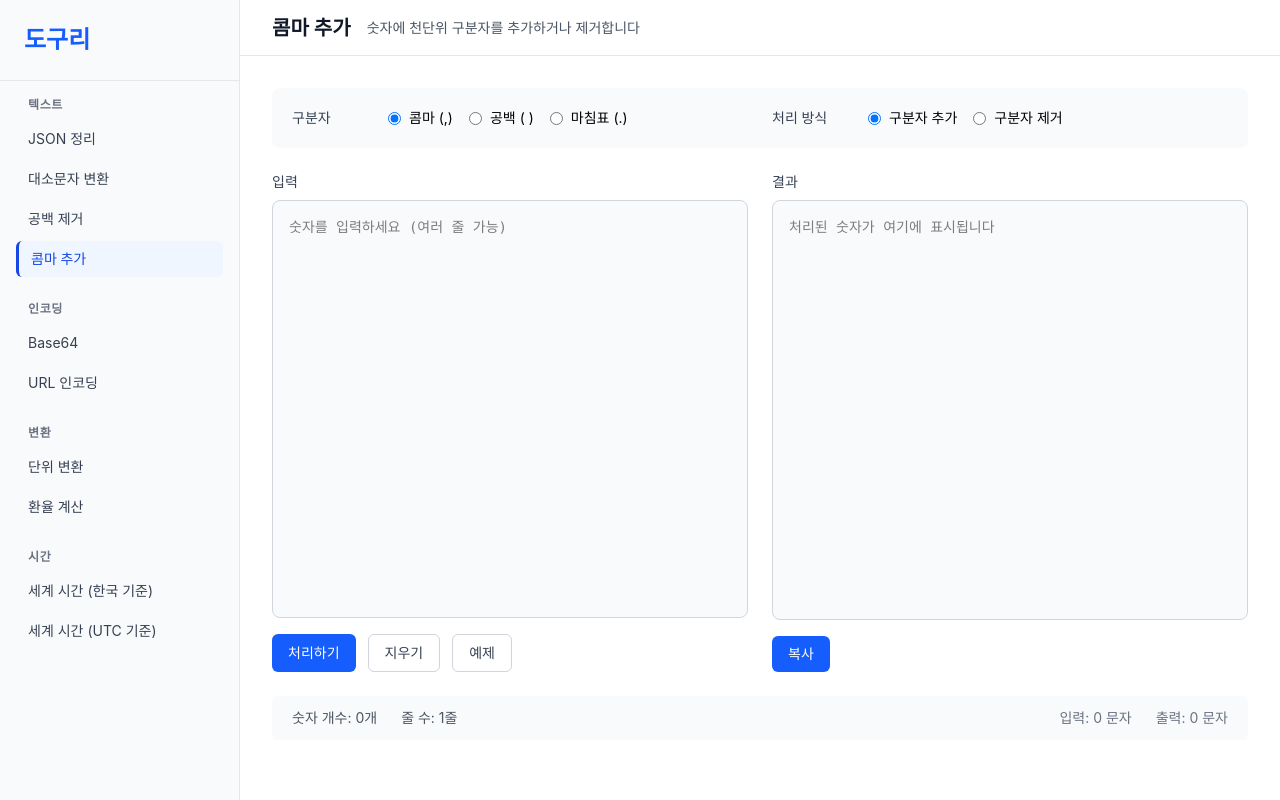
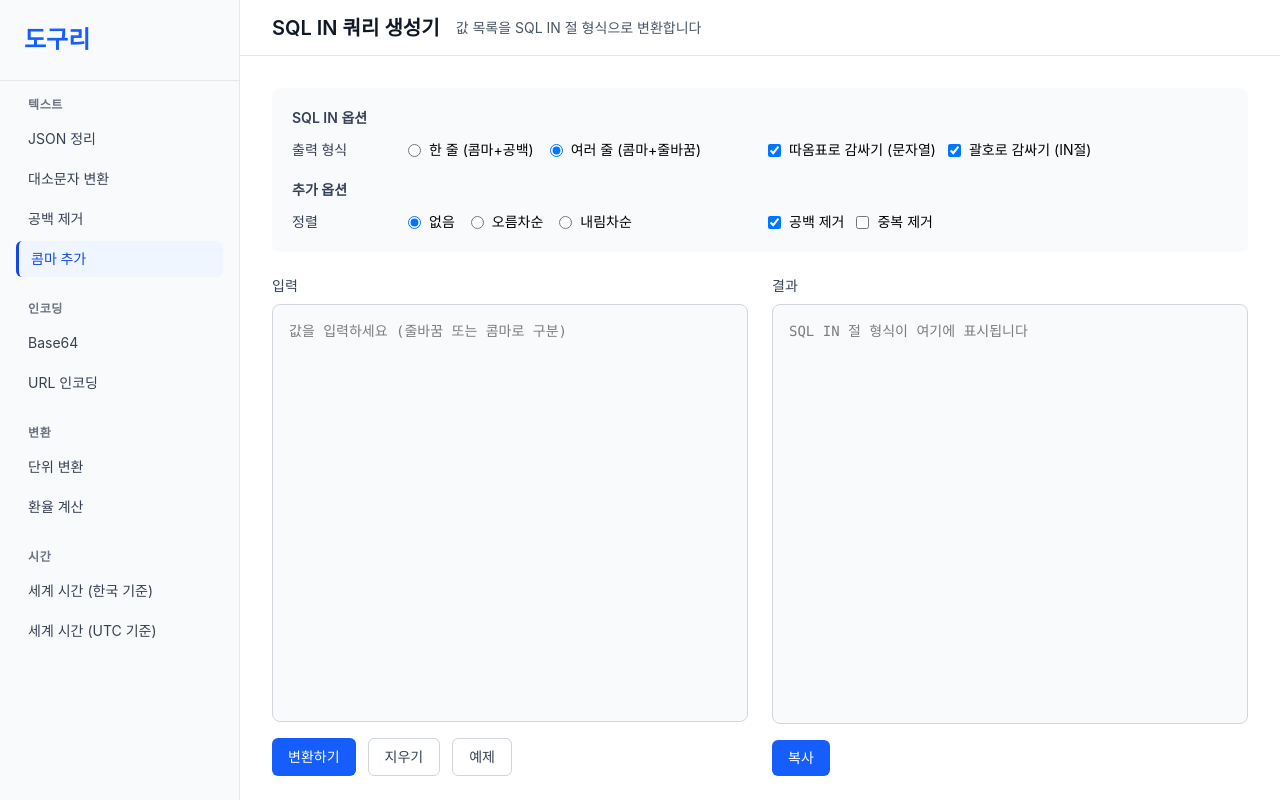
Before and after one commit to yhyuk/doguri, a React (Vite) app: page /comma-formatter in a window 1280 px wide. Built offline with nearby package versions, Linux system fonts and the light colour scheme.

Commit message:
Add GitHub Pages deployment configuration

```diff
--- a/package.json
+++ b/package.json
@@ -10,7 +10,9 @@
     "preview": "vite preview",
     "test": "vitest",
     "test:ui": "vitest --ui",
-    "test:coverage": "vitest run --coverage"
+    "test:coverage": "vitest run --coverage",
+    "predeploy": "npm run build",
+    "deploy": "gh-pages -d dist"
   },
   "dependencies": {
     "axios": "^1.13.6",
@@ -36,6 +38,7 @@
     "eslint": "^9.39.1",
     "eslint-plugin-react-hooks": "^7.0.1",
     "eslint-plugin-react-refresh": "^0.4.24",
+    "gh-pages": "^6.3.0",
     "globals": "^16.5.0",
     "jsdom": "^28.1.0",
     "msw": "^2.12.10",
--- a/src/tools/CommaFormatter/index.tsx
+++ b/src/tools/CommaFormatter/index.tsx
@@ -2,18 +2,32 @@ import { useState } from 'react';
 import Header from '../../components/Layout/Header';
 import Button from '../../components/common/Button';
 import TextArea from '../../components/common/TextArea';
-import { processBatch, getFormatStats } from './utils';
-import type { SeparatorType } from './utils';
+import { formatForSqlIn, getFormatStats } from './utils';
+import type { OutputFormat, SortOrder, FormatOptions } from './utils';
 
 export default function CommaFormatter() {
   const [input, setInput] = useState('');
   const [output, setOutput] = useState('');
-  const [separator, setSeparator] = useState<SeparatorType>('comma');
-  const [removeMode, setRemoveMode] = useState(false);
+  const [wrapInQuotes, setWrapInQuotes] = useState(true);
+  const [outputFormat, setOutputFormat] = useState<OutputFormat>('newline');
+  const [wrapInParentheses, setWrapInParentheses] = useState(true);
+  const [removeDuplicates, setRemoveDuplicates] = useState(false);
+  const [sortOrder, setSortOrder] = useState<SortOrder>('none');
+  const [trimWhitespace, setTrimWhitespace] = useState(true);
 
   const handleProcess = () => {
     if (!input) return;
-    const result = processBatch(input, separator, removeMode);
+
+    const options: FormatOptions = {
+      wrapInQuotes,
+      outputFormat,
+      wrapInParentheses,
+      removeDuplicates,
+      sortOrder,
+      trimWhitespace,
+    };
+
+    const result = formatForSqlIn(input, options);
     setOutput(result);
   };
 
@@ -41,7 +55,10 @@ export default function CommaFormatter() {
   };
 
   const handleExample = () => {
-    setInput('1234567\n890123.45\n금액: 1000000원\n총합: 9876543.21');
+    setInput(`user1@example.com
+user2@example.com
+user3@example.com
+admin@example.com`);
   };
 
   const stats = getFormatStats(input, output);
@@ -49,85 +66,134 @@ export default function CommaFormatter() {
   return (
     <div className="flex flex-col h-full">
       <Header
-        title="콤마 추가"
-        description="숫자에 천단위 구분자를 추가하거나 제거합니다"
+        title="SQL IN 쿼리 생성기"
+        description="값 목록을 SQL IN 절 형식으로 변환합니다"
       />
 
       <div className="flex-1 overflow-auto p-8">
         <div className="max-w-7xl mx-auto">
           {/* Options Panel */}
-          <div className="bg-gray-50 rounded-lg p-5 mb-6">
-            <div className="grid grid-cols-2 gap-6">
+          <div className="bg-gray-50 rounded-lg p-5 mb-6 space-y-5">
+            {/* SQL IN Options */}
+            <div>
+              <h3 className="text-sm font-semibold text-gray-700 mb-3">SQL IN 옵션</h3>
+              <div className="grid grid-cols-2 gap-4">
                 <div className="flex items-center gap-4">
-                <label className="text-sm font-medium text-gray-700 min-w-[80px]">
-                  구분자
+                  <label className="text-sm font-medium text-gray-700 min-w-[100px]">
+                    출력 형식
                   </label>
                   <div className="flex gap-4">
                     <label className="flex items-center gap-2 text-sm cursor-pointer">
                       <input
                         type="radio"
-                      name="separator"
-                      value="comma"
-                      checked={separator === 'comma'}
-                      onChange={(e) => setSeparator(e.target.value as SeparatorType)}
+                        name="format"
+                        value="inline"
+                        checked={outputFormat === 'inline'}
+                        onChange={(e) => setOutputFormat(e.target.value as OutputFormat)}
                         className="text-blue-600"
-                      disabled={removeMode}
                       />
-                    콤마 (,)
+                      한 줄 (콤마+공백)
                     </label>
                     <label className="flex items-center gap-2 text-sm cursor-pointer">
                       <input
                         type="radio"
-                      name="separator"
-                      value="space"
-                      checked={separator === 'space'}
-                      onChange={(e) => setSeparator(e.target.value as SeparatorType)}
+                        name="format"
+                        value="newline"
+                        checked={outputFormat === 'newline'}
+                        onChange={(e) => setOutputFormat(e.target.value as OutputFormat)}
                         className="text-blue-600"
-                      disabled={removeMode}
                       />
-                    공백 ( )
-                  </label>
-                  <label className="flex items-center gap-2 text-sm cursor-pointer">
-                    <input
-                      type="radio"
-                      name="separator"
-                      value="period"
-                      checked={separator === 'period'}
-                      onChange={(e) => setSeparator(e.target.value as SeparatorType)}
-                      className="text-blue-600"
-                      disabled={removeMode}
-                    />
-                    마침표 (.)
+                      여러 줄 (콤마+줄바꿈)
                     </label>
                   </div>
                 </div>
 
+                <div className="flex items-center gap-3">
+                  <label className="flex items-center gap-2 text-sm cursor-pointer">
+                    <input
+                      type="checkbox"
+                      checked={wrapInQuotes}
+                      onChange={(e) => setWrapInQuotes(e.target.checked)}
+                      className="text-blue-600 rounded"
+                    />
+                    따옴표로 감싸기 (문자열)
+                  </label>
+                  <label className="flex items-center gap-2 text-sm cursor-pointer">
+                    <input
+                      type="checkbox"
+                      checked={wrapInParentheses}
+                      onChange={(e) => setWrapInParentheses(e.target.checked)}
+                      className="text-blue-600 rounded"
+                    />
+                    괄호로 감싸기 (IN절)
+                  </label>
+                </div>
+              </div>
+            </div>
+
+            {/* Additional Options */}
+            <div>
+              <h3 className="text-sm font-semibold text-gray-700 mb-3">추가 옵션</h3>
+              <div className="grid grid-cols-2 gap-4">
                 <div className="flex items-center gap-4">
-                <label className="text-sm font-medium text-gray-700 min-w-[80px]">
-                  처리 방식
+                  <label className="text-sm font-medium text-gray-700 min-w-[100px]">
+                    정렬
                   </label>
                   <div className="flex gap-4">
                     <label className="flex items-center gap-2 text-sm cursor-pointer">
                       <input
                         type="radio"
-                      name="mode"
-                      value="add"
-                      checked={!removeMode}
-                      onChange={() => setRemoveMode(false)}
+                        name="sort"
+                        value="none"
+                        checked={sortOrder === 'none'}
+                        onChange={(e) => setSortOrder(e.target.value as SortOrder)}
                         className="text-blue-600"
                       />
-                    구분자 추가
+                      없음
                     </label>
                     <label className="flex items-center gap-2 text-sm cursor-pointer">
                       <input
                         type="radio"
-                      name="mode"
-                      value="remove"
-                      checked={removeMode}
-                      onChange={() => setRemoveMode(true)}
+                        name="sort"
+                        value="asc"
+                        checked={sortOrder === 'asc'}
+                        onChange={(e) => setSortOrder(e.target.value as SortOrder)}
                         className="text-blue-600"
                       />
-                    구분자 제거
+                      오름차순
+                    </label>
+                    <label className="flex items-center gap-2 text-sm cursor-pointer">
+                      <input
+                        type="radio"
+                        name="sort"
+                        value="desc"
+                        checked={sortOrder === 'desc'}
+                        onChange={(e) => setSortOrder(e.target.value as SortOrder)}
+                        className="text-blue-600"
+                      />
+                      내림차순
+                    </label>
+                  </div>
+                </div>
+
+                <div className="flex items-center gap-3">
+                  <label className="flex items-center gap-2 text-sm cursor-pointer">
+                    <input
+                      type="checkbox"
+                      checked={trimWhitespace}
+                      onChange={(e) => setTrimWhitespace(e.target.checked)}
+                      className="text-blue-600 rounded"
+                    />
+                    공백 제거
+                  </label>
+                  <label className="flex items-center gap-2 text-sm cursor-pointer">
+                    <input
+                      type="checkbox"
+                      checked={removeDuplicates}
+                      onChange={(e) => setRemoveDuplicates(e.target.checked)}
+                      className="text-blue-600 rounded"
+                    />
+                    중복 제거
                   </label>
                 </div>
               </div>
@@ -141,10 +207,10 @@ export default function CommaFormatter() {
                 label="입력"
                 value={input}
                 onChange={(e) => setInput(e.target.value)}
-                placeholder="숫자를 입력하세요 (여러 줄 가능)"
+                placeholder="값을 입력하세요 (줄바꿈 또는 콤마로 구분)"
               />
               <div className="flex gap-3 mt-4">
-                <Button onClick={handleProcess}>처리하기</Button>
+                <Button onClick={handleProcess}>변환하기</Button>
                 <Button variant="secondary" onClick={handleClear}>지우기</Button>
                 <Button variant="secondary" onClick={handleExample}>예제</Button>
               </div>
@@ -155,7 +221,7 @@ export default function CommaFormatter() {
                 label="결과"
                 value={output}
                 readOnly
-                placeholder="처리된 숫자가 여기에 표시됩니다"
+                placeholder="SQL IN 절 형식이 여기에 표시됩니다"
               />
               <div className="flex gap-3 mt-4">
                 <Button id="copy-button" onClick={handleCopy}>복사</Button>
@@ -166,8 +232,11 @@ export default function CommaFormatter() {
           {/* Status Bar */}
           <div className="mt-6 bg-gray-50 rounded-md px-5 py-3 flex justify-between items-center text-sm">
             <div className="flex gap-6 text-gray-600">
-              <span>숫자 개수: {stats.inputNumbers}개</span>
-              <span>줄 수: {stats.lines}줄</span>
+              <span>입력 값: {stats.inputCount}개</span>
+              <span>출력 값: {stats.outputCount}개</span>
+              {stats.hasDuplicates && (
+                <span className="text-yellow-600">중복 포함됨</span>
+              )}
             </div>
             <div className="flex gap-6 text-gray-500">
               <span>입력: {stats.inputLength} 문자</span>
--- a/src/tools/CommaFormatter/utils.ts
+++ b/src/tools/CommaFormatter/utils.ts
@@ -1,127 +1,136 @@
-export type SeparatorType = 'comma' | 'space' | 'period';
+export type OutputFormat = 'inline' | 'newline';
+export type SortOrder = 'none' | 'asc' | 'desc';
 
-/**
- * Add thousand separators to a number
- */
-export function addThousandSeparators(
-  value: string | number,
-  separator: SeparatorType = 'comma'
-): string {
-  const stringValue = String(value);
-  const separatorChar = getSeparatorChar(separator);
-
-  // Split by decimal point
-  const parts = stringValue.split('.');
-  const integerPart = parts[0];
-  const decimalPart = parts.length > 1 ? parts[1] : '';
-
-  // Add thousand separators to integer part
-  const formatted = integerPart.replace(/\B(?=(\d{3})+(?!\d))/g, separatorChar);
-
-  return decimalPart ? `${formatted}.${decimalPart}` : formatted;
+export interface FormatOptions {
+  wrapInQuotes: boolean;
+  outputFormat: OutputFormat;
+  wrapInParentheses: boolean;
+  removeDuplicates: boolean;
+  sortOrder: SortOrder;
+  trimWhitespace: boolean;
 }
 
 /**
- * Remove thousand separators (commas and spaces within numbers) from a number string
+ * Convert newline-separated values to comma-separated
  */
-export function removeSeparators(value: string): string {
-  return value.replace(/,/g, '').replace(/\s/g, '');
+export function convertToCommaSeparated(input: string): string {
+  if (!input.trim()) return '';
+
+  return input
+    .split('\n')
+    .map(line => line.trim())
+    .filter(line => line.length > 0)
+    .join(', ');
 }
 
 /**
- * Get separator character based on type
+ * Trim whitespace from each value
  */
-function getSeparatorChar(separator: SeparatorType): string {
-  switch (separator) {
-    case 'comma':
-      return ',';
-    case 'space':
-      return ' ';
-    case 'period':
-      return '.';
-    default:
-      return ',';
-  }
+export function trimValues(values: string[]): string[] {
+  return values.map(v => v.trim()).filter(v => v.length > 0);
 }
 
 /**
- * Check if a string is a valid number
+ * Remove duplicate values
  */
-export function isValidNumber(value: string): boolean {
-  if (!value.trim()) return false;
-
-  // Remove separators first
-  const cleaned = removeSeparators(value);
-
-  // Check if it's a valid number (including decimals)
-  return /^-?\d+(\.\d+)?$/.test(cleaned);
+export function removeDuplicates(values: string[]): string[] {
+  return Array.from(new Set(values));
 }
 
 /**
- * Process a single line with potential multiple numbers
+ * Sort values based on order
  */
-export function processLine(
-  line: string,
-  separator: SeparatorType,
-  removeMode: boolean = false
-): string {
-  if (!line.trim()) return line;
+export function sortValues(values: string[], order: SortOrder): string[] {
+  if (order === 'none') return values;
 
-  // Find all numbers in the line and format them
-  // Match: digits, optionally followed by (comma/space (not newline) + digits)*, optionally followed by decimal
-  // Use [ \t] instead of \s to avoid matching newlines
-  return line.replace(/\d+(?:[, \t]\d+)*(?:\.\d+)?/g, (match) => {
-    const cleaned = removeSeparators(match);
-    if (isValidNumber(cleaned)) {
-      if (removeMode) {
-        // Remove separators - return just the cleaned number
-        return cleaned;
-      } else {
-        // Add separators
-        return addThousandSeparators(cleaned, separator);
-      }
-    }
-    return match;
-  });
+  const sorted = [...values];
+
+  // Check if all values are numbers
+  const allNumbers = sorted.every(v => !isNaN(Number(v)));
+
+  if (allNumbers) {
+    // Numeric sort
+    sorted.sort((a, b) => {
+      const numA = Number(a);
+      const numB = Number(b);
+      return order === 'asc' ? numA - numB : numB - numA;
+    });
+  } else {
+    // Alphabetic sort
+    sorted.sort((a, b) => {
+      return order === 'asc'
+        ? a.localeCompare(b)
+        : b.localeCompare(a);
+    });
+  }
+
+  return sorted;
 }
 
 /**
- * Process multiple lines of text
+ * Wrap value in single quotes
  */
-export function processBatch(
-  text: string,
-  separator: SeparatorType,
-  removeMode: boolean = false
-): string {
-  if (!text) return '';
-
-  const lines = text.split('\n');
-  const processed = lines.map(line => processLine(line, separator, removeMode));
-  return processed.join('\n');
+export function wrapInQuotes(value: string): string {
+  // Escape single quotes in the value
+  const escaped = value.replace(/'/g, "''");
+  return `'${escaped}'`;
 }
 
 /**
- * Count numbers in text
+ * Format values for SQL IN query
  */
-export function countNumbers(text: string): number {
-  const matches = text.match(/\d+(?:[, \t]\d+)*(?:\.\d+)?/g);
-  if (!matches) return 0;
+export function formatForSqlIn(input: string, options: FormatOptions): string {
+  if (!input.trim()) return '';
 
-  return matches.filter(match => {
-    const cleaned = removeSeparators(match);
-    return isValidNumber(cleaned);
-  }).length;
+  // Split by newlines or commas
+  let values = input.split(/[\n,]/).map(v => v.trim()).filter(v => v.length > 0);
+
+  // Apply transformations
+  if (options.trimWhitespace) {
+    values = trimValues(values);
+  }
+
+  if (options.removeDuplicates) {
+    values = removeDuplicates(values);
+  }
+
+  if (options.sortOrder !== 'none') {
+    values = sortValues(values, options.sortOrder);
+  }
+
+  // Wrap in quotes if needed
+  if (options.wrapInQuotes) {
+    values = values.map(wrapInQuotes);
+  }
+
+  // Join based on format
+  const separator = options.outputFormat === 'newline' ? ',\n' : ', ';
+  let result = values.join(separator);
+
+  // Wrap in parentheses if needed
+  if (options.wrapInParentheses) {
+    if (options.outputFormat === 'newline') {
+      result = `(\n${result}\n)`;
+    } else {
+      result = `(${result})`;
+    }
+  }
+
+  return result;
 }
 
 /**
  * Get formatting statistics
  */
 export function getFormatStats(input: string, output: string) {
+  const inputValues = input.split(/[\n,]/).map(v => v.trim()).filter(v => v.length > 0);
+  const outputValues = output.split(/[\n,]/).map(v => v.trim()).filter(v => v.length > 0);
+
   return {
-    inputNumbers: countNumbers(input),
-    outputNumbers: countNumbers(output),
+    inputCount: inputValues.length,
+    outputCount: outputValues.length,
     inputLength: input.length,
     outputLength: output.length,
-    lines: input.split('\n').length
+    hasDuplicates: inputValues.length !== new Set(inputValues).size
   };
 }
--- a/src/tools/WorldTimeKorea/index.tsx
+++ b/src/tools/WorldTimeKorea/index.tsx
@@ -8,7 +8,7 @@ export default function WorldTimeKorea() {
   const [kstTime, setKstTime] = useState(formatKSTTime());
   const [citiesTimes, setCitiesTimes] = useState<Record<string, CityTimeDisplay[]>>({});
 
-  // Update time every minute
+  // Update time every second
   useEffect(() => {
     const updateTimes = () => {
       const now = new Date();
@@ -22,7 +22,7 @@ export default function WorldTimeKorea() {
     };
 
     updateTimes();
-    const interval = setInterval(updateTimes, 60000); // Update every minute
+    const interval = setInterval(updateTimes, 1000); // Update every second
 
     return () => clearInterval(interval);
   }, []);
--- a/vite.config.ts
+++ b/vite.config.ts
@@ -3,6 +3,7 @@ import react from '@vitejs/plugin-react'
 
 // https://vite.dev/config/
 export default defineConfig({
+  base: '/doguri/', // GitHub Pages repository name
   plugins: [react()],
   test: {
     globals: true,
```
Also changed, not shown: src/tools/WorldTimeUTC/index.tsx (+2 -149 lines), 2 other files (tests, documents, lock files or other folders). Lines whose indentation alone changed are shown as unchanged.
